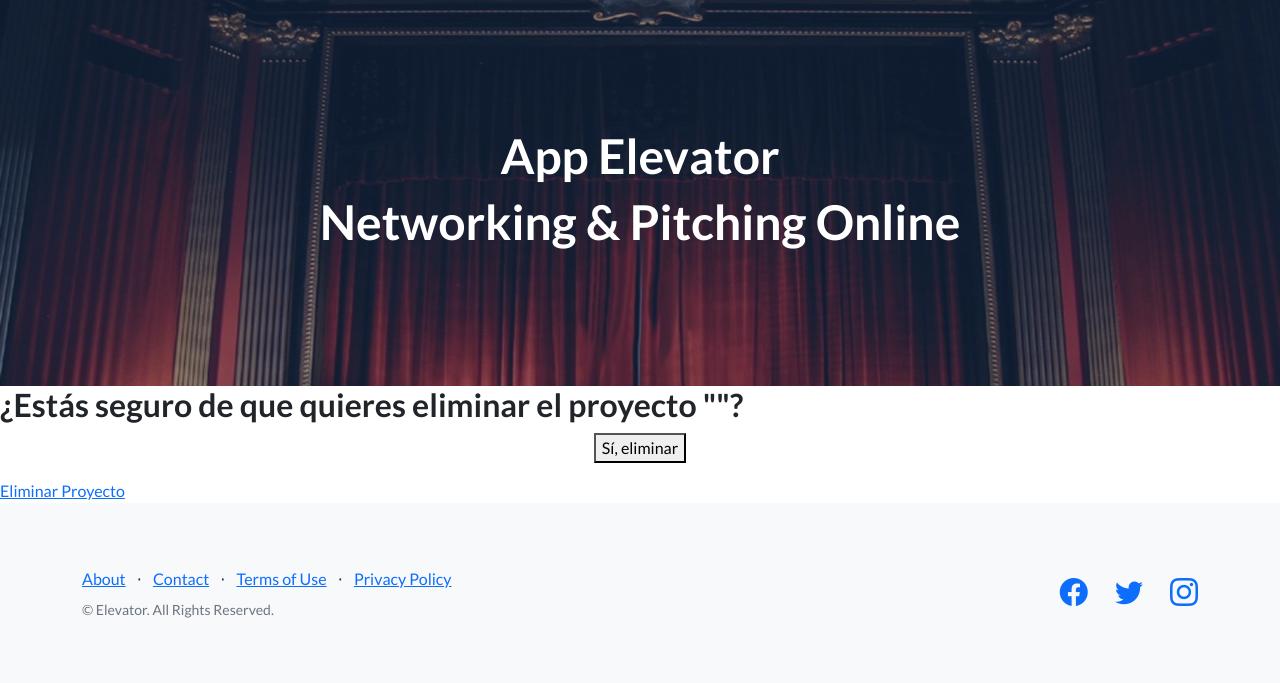
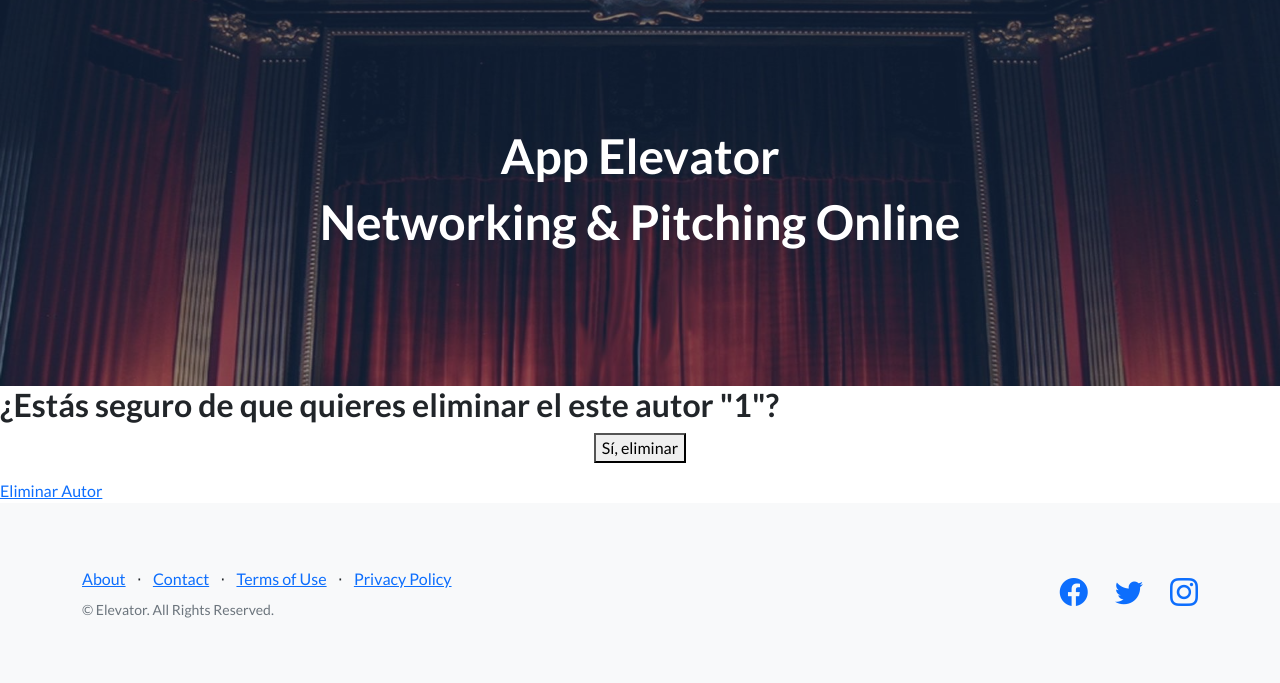
Before and after one commit to SergioPirito/3raEntregaSergioPirito, a Django app: a page that uses AppElevator/templates/page1.html in a window 1280 px wide. Shown: the part 83-766 px from the top of the page. Run offline with Django 4.2, Linux system fonts and the light colour scheme; data comes from the database, SQL or seed files in the repository; both versions use the stored data as it was after the commit; some libraries are stand-ins or nearby versions.

Commit message:
arreglando views y agregando editar/eliminar  autores

```diff
--- a/AppElevator/admin.py
+++ b/AppElevator/admin.py
@@ -1,5 +1,5 @@
 from django.contrib import admin
-from .models import autor
+from .models import Autor
 from .models import productora_audiovisual
 from .models import Proyecto
 from .models import productor
@@ -13,6 +13,6 @@
 
 # Register your models here.
 admin.site.register(Proyecto,ProyectoAdmin)
-admin.site.register(autor)
+admin.site.register(Autor)
 admin.site.register(productora_audiovisual)
 admin.site.register(productor)
--- a/AppElevator/forms.py
+++ b/AppElevator/forms.py
@@ -1,7 +1,7 @@
 from django import forms
 from django.contrib.auth.forms import UserChangeForm
 from django.contrib.auth.models import User
-from .models import autor, productor, productora_audiovisual, Proyecto
+from .models import Autor, productor, productora_audiovisual, Proyecto
 from .models import Avatar
 
 class ProyectoForm(forms.ModelForm):
@@ -16,7 +16,7 @@
 
 class AutorForm(forms.ModelForm):
     class Meta:
-        model = autor
+        model = Autor
         fields = ['nombre', 'apellido', 'edad', 'email', 'pais']
 
 class ProductorForm(forms.ModelForm):
--- a/AppElevator/models.py
+++ b/AppElevator/models.py
@@ -6,10 +6,10 @@
 
 
 
-# Modelo que representa a un autor.
+# Modelo que representa a un Autor.
 
 
-class autor(models.Model):
+class Autor(models.Model):
     nombre = models.CharField(max_length=30)
     apellido = models.CharField(max_length=50)
     edad = models.IntegerField(validators=[MinValueValidator(0), MaxValueValidator(100)])
@@ -50,13 +50,13 @@
 
 
 
-# Modelo que representa a un proyecto.
+# Modelo que representa a un Proyecto.
 class Proyecto(models.Model):
     nombre = models.CharField(max_length=50)
     logline = models.CharField(max_length=1000)
     plot = models.CharField(max_length=5000)
     genero = models.CharField(max_length=50)
-    Autor = models.ForeignKey(autor, on_delete=models.CASCADE, default=1)
+    Autor = models.ForeignKey(Autor, on_delete=models.CASCADE, default=1)
 
     def __str__(self):
         return self.nombre
--- a/AppElevator/templates/autor_detalles.html
+++ b/AppElevator/templates/autor_detalles.html
@@ -9,9 +9,9 @@
         <p class="card-text">Lugar de nacimiento: {{Autor.pais}}</p>
     </div>
         <div>
-            {% comment %} <a class="btn btn-danger" href="{% url 'AppElevator:formularioAutor' %}">alta de autor</a> {% endcomment %}
-            {% comment %} <a class="btn btn-warning" href="{% url 'AppElevator:editarAutor' autor.nombre %}">Editar autor</a> {% endcomment %}
-            {% comment %} <a class="btn btn-danger" href="{% url 'AppElevator:eliminarAutor' autor.nombre %}">Eliminar </a> {% endcomment %}
+             <a class="btn btn-danger" href="{% url 'AppElevator:formularioAutores' %}">alta de autor</a>
+             <a class="btn btn-warning" href="{% url 'AppElevator:editarAutor' Autor.nombre %}">Editar autor</a>
+             <a class="btn btn-danger" href="{% url 'AppElevator:eliminarAutor' Autor.nombre %}">Eliminar </a>
 
         </div>
     </div>
--- /dev/null
+++ b/AppElevator/templates/confirmar_eliminacion_autor.html
@@ -0,0 +1,20 @@
+<style>
+    form {
+        display: flex;
+        flex-direction: column;
+        align-items: center;
+    }
+</style>
+
+{% extends 'page1.html' %}
+
+{% block contenidoQueCambia %}
+
+  <h2>¿Estás seguro de que quieres eliminar el este autor "{{ autor.id }}"?</h2>
+  <form method="POST">
+    {% csrf_token %}
+    <button type="submit">Sí, eliminar</button>
+  </form>
+    <a href="{% url 'AppElevator:eliminarAutor' autor.id %}">Eliminar Autor</a>
+
+{% endblock contenidoQueCambia %}
--- a/AppElevator/templates/listas_autor.html
+++ b/AppElevator/templates/listas_autor.html
@@ -13,7 +13,7 @@
         <p class="card-text">Email: {{autor.email}}</p>
         <p class="card-text">País: {{autor.pais}}</p>
 
-        <a href="/App-Elevator/autor-detalles/{{ autor.nombre }}/" class="btn btn-primary">More about {{autor.nombre}} {{autor.apellido}}</a>
+        <a href="/App-Elevator/autor-detalles/{{ autor.nombre }}/" class="btn btn-danger"> Ver perfil de : {{autor.nombre}} {{autor.apellido}}</a>
       </div>
     </div>
     {% endfor %}
--- a/AppElevator/templates/listas_productor.html
+++ b/AppElevator/templates/listas_productor.html
@@ -11,7 +11,7 @@
         <h5 class="card-title">{{productor.nombre}} {{productor.apellido}}</h5>
         <p class="card-text">País: {{productor.pais}}</p>
 
-        <a href="#" class="btn btn-primary">More about {{productor.nombre}} {{productor.apellido}}</a>
+        <a href="#" class="btn btn-danger"> Ver perfil de : {{productor.nombre}} {{productor.apellido}}</a>
       </div>
     </div>
     {% endfor %}
--- a/AppElevator/templates/listas_productora.html
+++ b/AppElevator/templates/listas_productora.html
@@ -12,7 +12,7 @@
         <p class="card-text">Página web: {{productora.pag_web}}</p>
         <p class="card-text">País: {{productora.pais}}</p>
 
-        <a href="#" class="btn btn-primary">More about {{productora.nombre}}</a>
+        <a href="#" class="btn btn-danger"> Ingresar a : {{productora.nombre}}</a>
       </div>
     </div>
     {% endfor %}
--- a/AppElevator/templates/listas_proyecto.html
+++ b/AppElevator/templates/listas_proyecto.html
@@ -13,7 +13,7 @@
         <p class="card-text">{{proyecto.genero}}</p>
 
 
-        <a href="/App-Elevator/proyecto-detalles/{{ proyecto.nombre }}/" class="btn btn-danger">More about {{ proyecto.nombre }}</a>
+        <a href="/App-Elevator/proyecto-detalles/{{ proyecto.nombre }}/" class="btn btn-danger">Ingresar a : {{ proyecto.nombre }}</a>
     </div>
     </div>
     {% endfor %}
--- a/AppElevator/urls.py
+++ b/AppElevator/urls.py
@@ -15,34 +15,48 @@
     path('agregar-productora/<nombre>/<pag_web>/<email>/<pais>/',productora_view),
     path('agregar-autor/<nombre>/<apellido>/<int:edad>/<email>/<pais>/',autor_view),
     path('agregar-productor/<nombre>/<apellido>/<int:edad>/<email>/<pais>/',productor_view),
+
+    # LISTAS
+
     path('lista-productor/',lista_productor, name='lista_productor'),
     path('lista-proyecto/', lista_proyecto, name='lista_proyecto'),
-
-    path('proyecto-detalles/<nombre>/', proyecto_detalles),
-
     path('lista-productora/',lista_productora, name='lista_productora'),
     path('lista-autor/',lista_autor, name='lista_autor'),
     path('', inicio),
+
+    # VISTAS
     path('vista-autor/',vista_autor),
     path('vista-productor/',vista_productor),
     path('vista-productora/',vista_productora),
     path('vista-proyecto/',vista_proyecto),
-    path('formulario-proyecto/',formulario_proyecto, name= 'formularioProyecto'),
 
+    # PRODUCTORES
     path('formulario-productores/',formulario_productores, name= 'formularioProductores'),
+
+    # PRODUCTORA AUDIOVISUAL
+
     path('formulario-productoras/',formulario_productoras, name= 'formularioProductoras'),
 
+    # PROYECTO
+    path('proyecto-detalles/<nombre>/', proyecto_detalles),
+    path('formulario-proyecto/',formulario_proyecto, name= 'formularioProyecto'),
     path('editar-proyecto/<nombre>/', editar_proyecto, name='editarProyecto'),
     path('eliminar-proyecto/<nombre>/', eliminar_proyecto, name='eliminarProyecto'),
+
+    # AUTOR
     path('autor-detalles/<nombre>/', autor_detalles),
-
     path('formulario-autores/',formulario_autores, name= 'formularioAutores'),
     path('editar-autor/<nombre>/', editar_autor, name='editarAutor'),
     path('eliminar-autor/<nombre>/', eliminar_autor, name='eliminarAutor'),
 
+    # REGISTRO
+    path('login/', login_view, name='Login'),
     path('registrar/', register, name="Registrar"),
     path('logout/', logout_view, name='Logout'),
     path('editar-perfil/', editar_perfil, name="EditarPerfil"),
+
+    # AVATAR
     path('agregar-avatar/', agregar_avatar, name="AgregarAvatar"),
-    path('login/', login_view, name='Login'),
+
+
 ]
--- a/AppElevator/views.py
+++ b/AppElevator/views.py
@@ -3,7 +3,7 @@
 from django.core.paginator import Paginator
 from django.contrib.auth.forms import AuthenticationForm, UserCreationForm
 from django.contrib.auth import authenticate, login, logout
-from django.contrib.auth.decorators import login_required, user_passes_test
+from django.contrib.auth.decorators import login_required
 from .models import Avatar
 from django.contrib import messages
 
@@ -11,7 +11,7 @@
     ProyectoForm, AutorForm, ProductorForm, ProductoraForm,
     UserEditForm, AvatarFormulario
 )
-from .models import Proyecto, productora_audiovisual, autor, productor, Avatar
+from .models import Proyecto, productora_audiovisual, Autor, productor, Avatar
 from django.contrib import messages
 
 
@@ -31,11 +31,11 @@
 <p> Productora: {productora.nombre}, pag_web {productora.pag_web}, email {productora.email}, pais {productora.pais} Agregado con Exito!</p>""")
 
 def autor_view(request, nombre, apellido, edad, email, pais):
-    Autor = autor(nombre=nombre, apellido=apellido, edad=edad, email=email, pais=pais)
-    Autor.save()
+    autor = Autor(nombre=nombre, apellido=apellido, edad=edad, email=email, pais=pais)
+    autor.save()
 
     return HttpResponse(f"""
-<p> Autor: {autor.nombre} {autor.apellido}, edad {autor.edad}, email {autor.email}, pais {autor.pais} Agregado con Exito!</p>""")
+<p> autor: {Autor.nombre} {Autor.apellido}, edad {Autor.edad}, email {Autor.email}, pais {Autor.pais} Agregado con Exito!</p>""")
 
 def productor_view(request, nombre, apellido, edad, email, pais):
     Productor = productor(nombre=nombre, apellido=apellido, edad=edad, email=email, pais=pais)
@@ -76,7 +76,7 @@
     return render(request, 'listas_productora.html', {"listas_productora": page_obj})
 
 def lista_autor(request):
-    listas_autor = autor.objects.all().order_by('nombre')
+    listas_autor = Autor.objects.all().order_by('nombre')
 
     paginator = Paginator(listas_autor, 3) # Muestra 3 autores por página
     page_number = request.GET.get('page')
@@ -175,41 +175,43 @@
         proyecto.delete()
         return redirect('AppElevator:lista_proyecto')
 
-    return render(request, 'confirmar_eliminacion.html', {'proyecto': proyecto})
+    return render(request, 'confirmar_eliminacion_proyecto.html', {'proyecto': proyecto})
 
 # Editar Eliminar Autor y Html details
 
 def autor_detalles(request, nombre):
-    autores = autor.objects.filter(nombre=nombre)
-    print(autores)
+    autor = Autor.objects.filter(nombre=nombre)
+    print(autor)
     # if not autores.exists():
     #     return render(request, 'autor_no_encontrado.html', {'nombre': nombre})
 
-    autorFound = autores.first()
+    autorFound = autor.first()
 
     return render(request, 'autor_detalles.html', {'Autor': autorFound})
 
 def editar_autor(request, nombre):
-    Autor = get_object_or_404(autor, nombre=nombre)
+    autor = get_object_or_404(Autor, nombre=nombre)
 
     if request.method == 'POST':
         form = AutorForm(request.POST, instance=autor)
         if form.is_valid():
             form.save()
-            return render(request, 'formulario_autor.html', {"mensaje": "Autor editado con éxito"})
+            return render(request, 'formulario_autores.html', {"mensaje": "Autor editado con éxito"})
     else:
         form = AutorForm(instance=autor)
 
-    return render(request, 'formulario_autor.html', {'form': form})
+    return render(request, 'formulario_autores.html', {'form': form})
+
 
 def eliminar_autor(request, nombre):
-    Autor = get_object_or_404( autor, nombre=nombre)
+    autor = get_object_or_404( Autor, nombre=nombre)
 
     if request.method == 'POST':
-        Autor.delete()
+        autor.delete()
         return redirect('AppElevator:lista_autor')
 
-    return render(request, 'confirmar_eliminacion.html', {'autor': Autor})
+    return render(request, 'confirmar_eliminacion_autor.html', {'autor': autor})
+
 
 
 
```
Also changed, not shown: AppElevator/templates/contact.html (added, +19 -0 lines), AppElevator/templates/main/home.html (added, +21 -0 lines), AppElevator/migrations/0005_avatar.py (added), AppElevator/templates/confirmar_eliminacion_proyecto.html (renamed from AppElevator/templates/confirmar_eliminacion.html), db.sqlite3.
